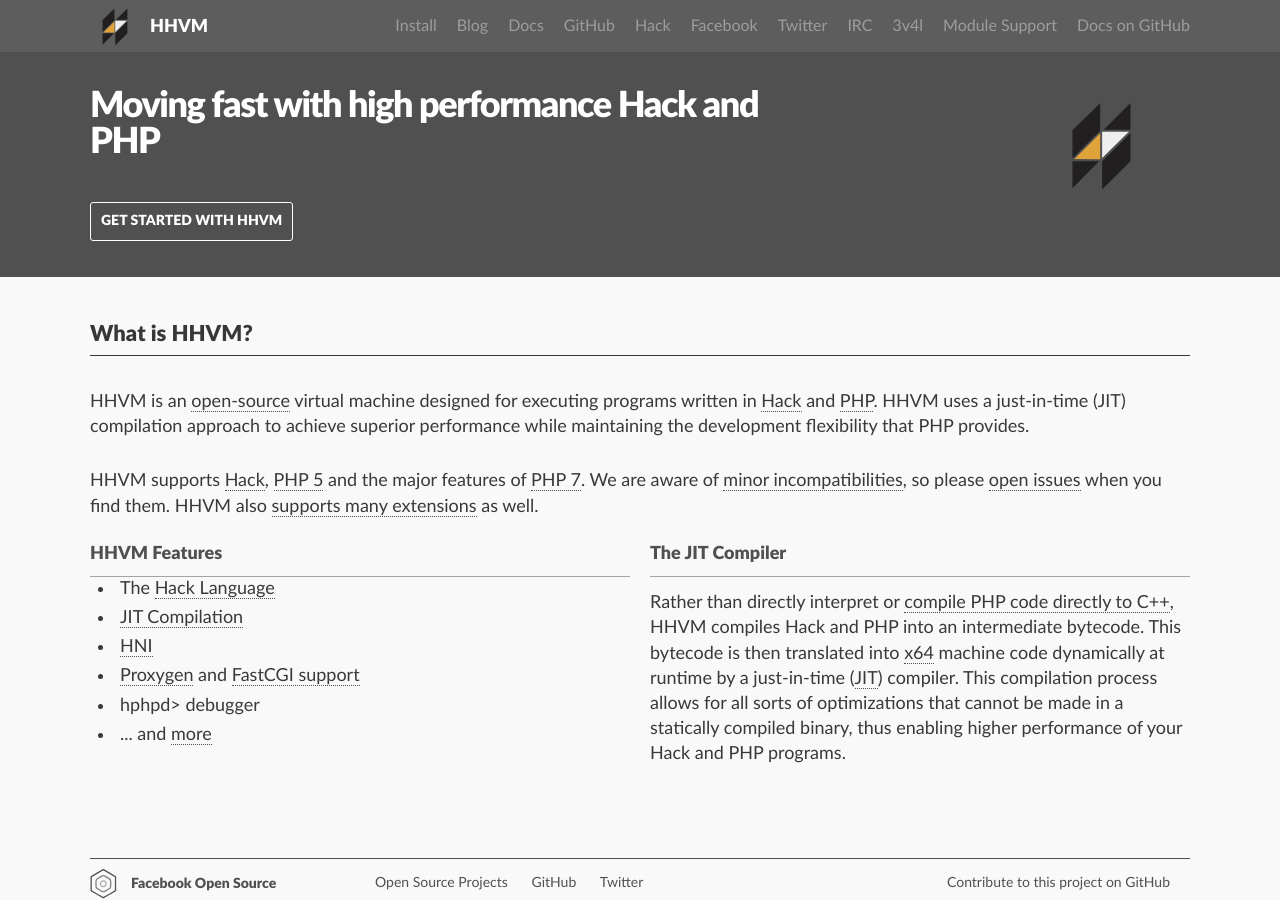
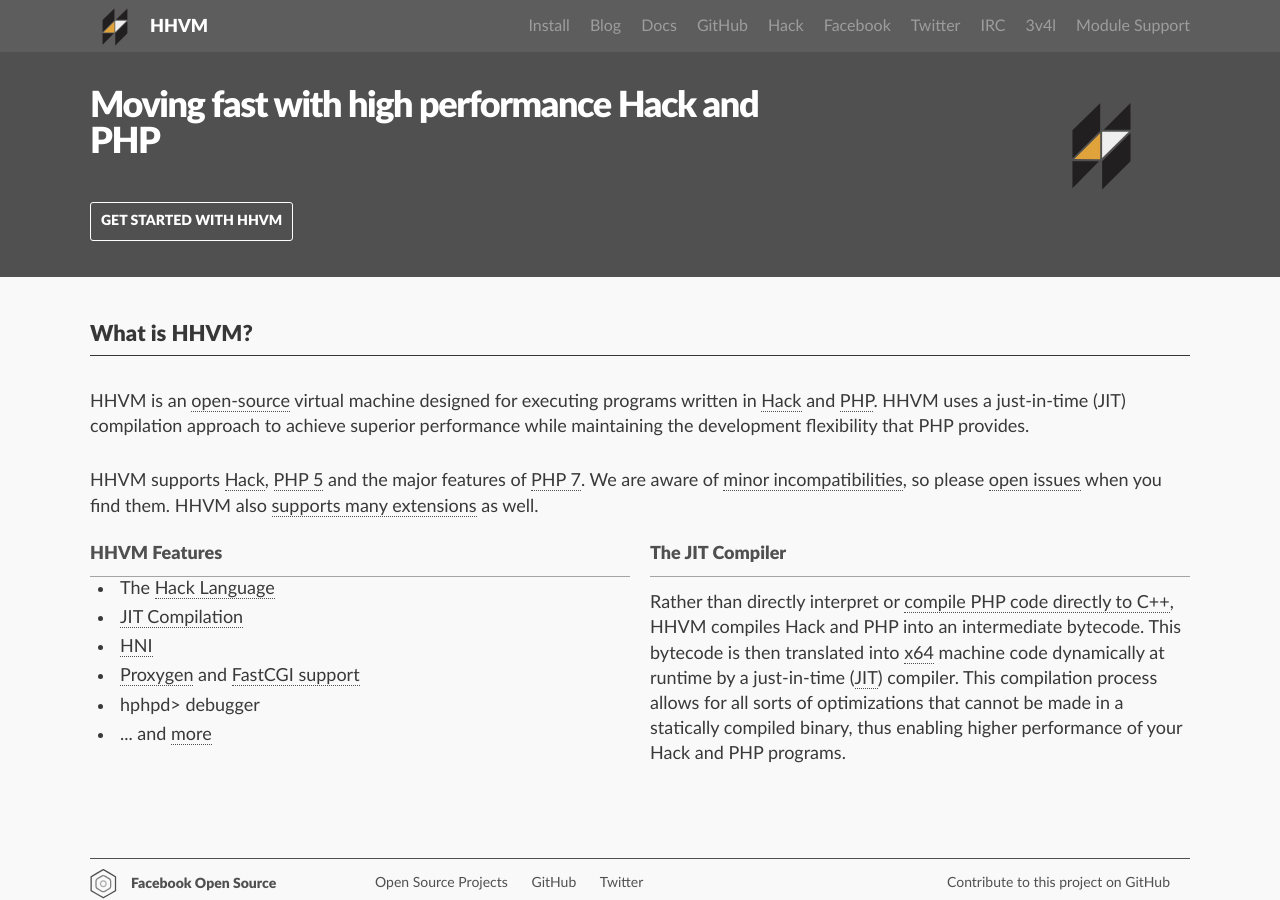
Before and after one commit to hhvm/hhvm.com, a Jekyll site: the page built from index.md, in a window 1280 px wide and 900 px high. Built offline with Jekyll 4.4.1, drawn with Linux system fonts in a browser that asks for light colours.

Commit message:
Remove Docs link from Header

```diff
--- a/_data/nav.yml
+++ b/_data/nav.yml
@@ -37,7 +37,3 @@
 - title: Module Support
   href: http://hhvm.h4cc.de/
   category: module-support
-
-- title: Docs on GitHub
-  href: https://github.com/hhvm/user-documentation
-  category: docs-on-github
```
